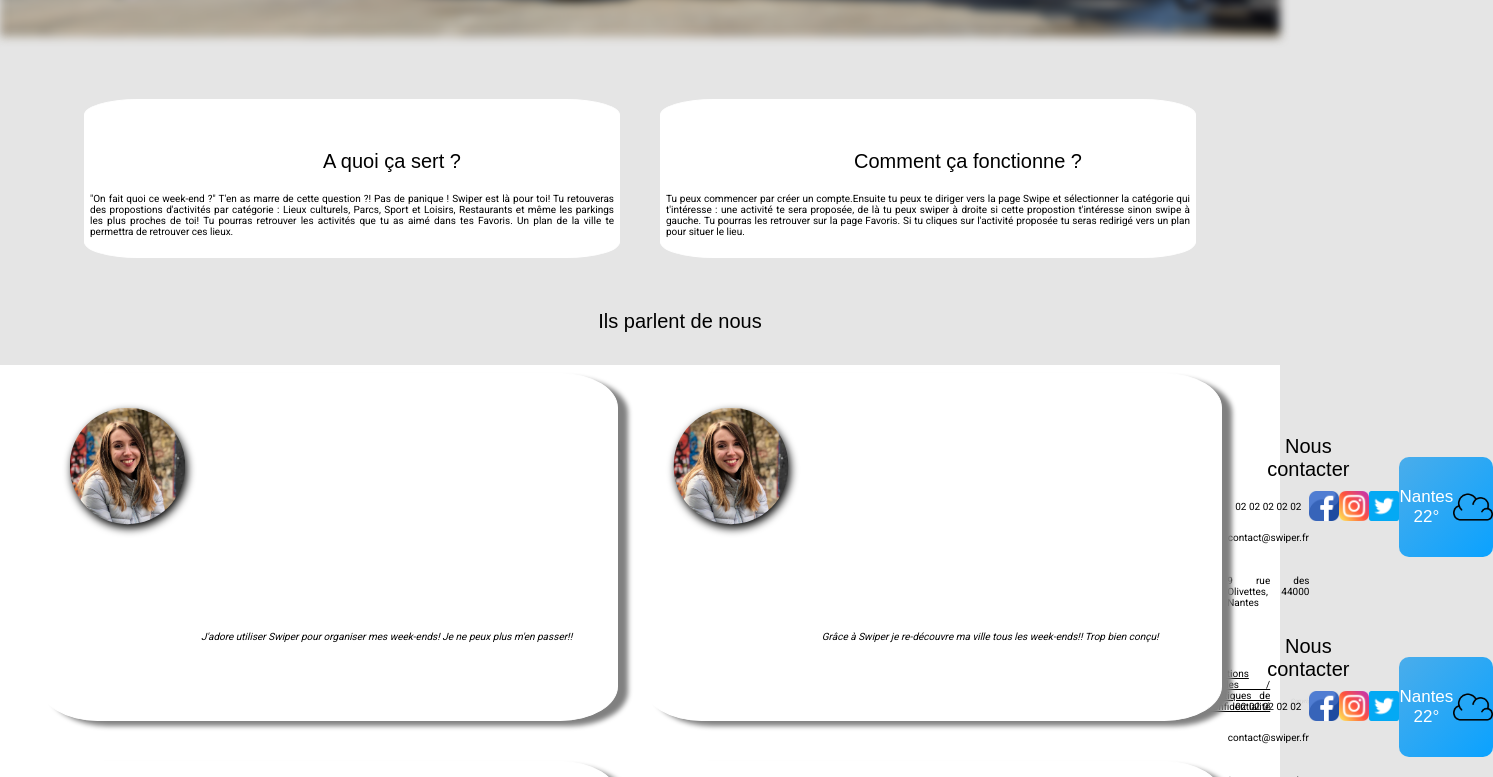
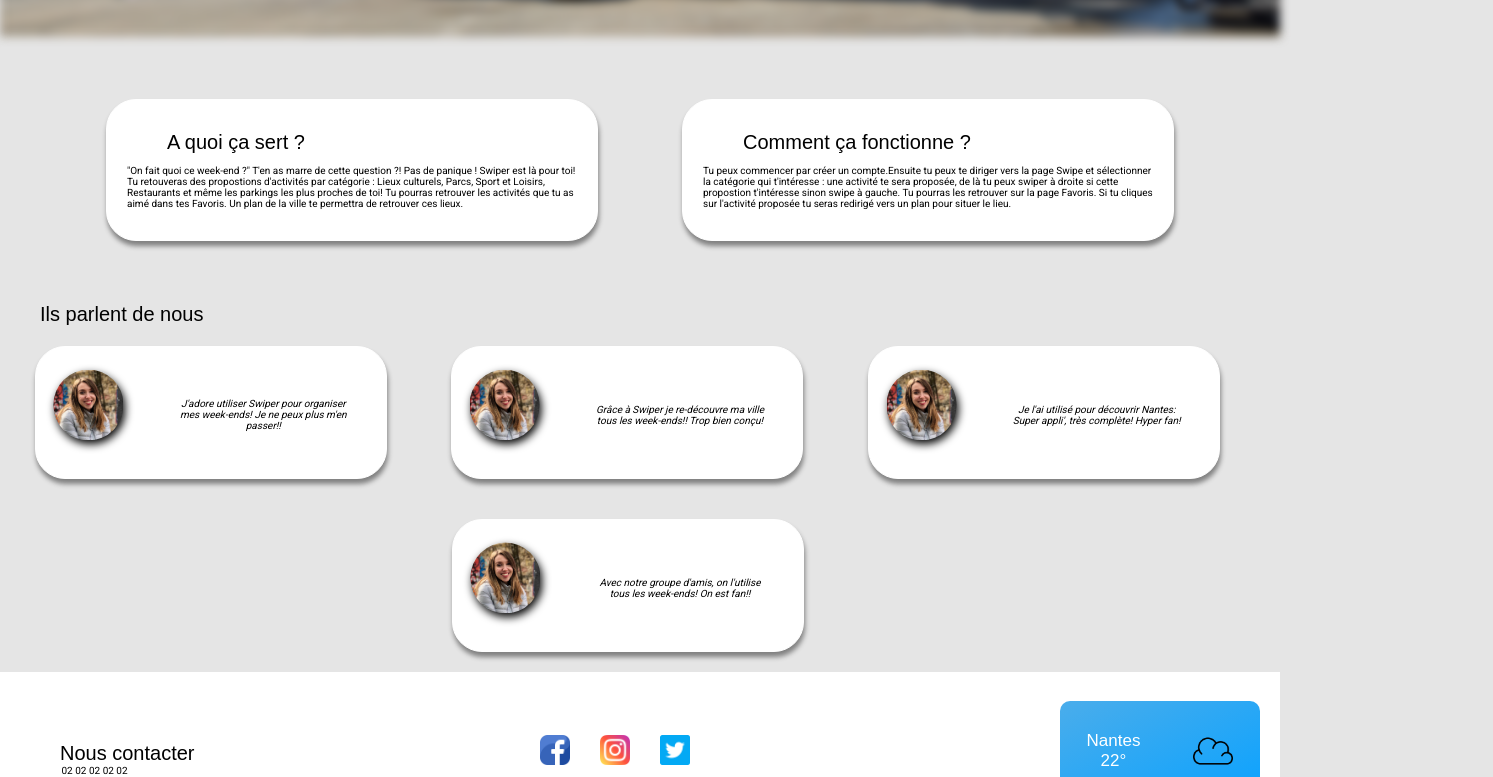
Before and after one commit to guilhemcv/swiper, a React (Create React App) app: page / in a window 1280 px wide. Shown: the part 763-1540 px from the top of the page, 1493 px wide, since content can reach past the window. Built offline with nearby package versions, Linux system fonts and the light colour scheme; a web font is replaced by a local one.

Commit message:
modification de la mise en page page d'accueil

```diff
--- a/src/App.js
+++ b/src/App.js
@@ -8,9 +8,9 @@
   return (
     <div className="App">
       <Accueil />
-      <Swipe />
+      {/*  <Swipe />
       <Map />
-      <Favoris />
+      <Favoris /> */}
     </div>
   );
 }
--- a/src/components/Avis/Avis.css
+++ b/src/components/Avis/Avis.css
@@ -32,6 +32,10 @@
 /*                               DESKTOP                               */
 
 @media screen and (min-width:800px) {
+  .carte-avis {
+    height: auto;
+  }
+
   h2{
     text-align:left;
     position: relative;
@@ -41,51 +45,59 @@
 
 
   .avis{
-    display: inline;
+    display: flex;
     text-align: center;
-    position: relative;
+    flex-direction: row;
+    flex-wrap: wrap;
+    justify-content: space-around;
+  /*   position: relative; */
     left: 40px;
 }
 .avis1{
-  float: left;
-  width:45%;
-  display: inline;
+  /* float: left; */
+  display: flex;
+  align-items: center;
+  justify-content: center;
+  align-content: space-around;
+  width: 35rem;
   border: 1px solid white;
   background-color: white;
-  border-radius: 10%;
-  border-radius: 10%;
+  border-radius: 3rem;
   margin-right: 2%;
-  box-shadow: 10px 5px 5px grey;
+  box-shadow: 1px 5px 5px grey;
 }
 .avis2{
-  float: left;
-  width:45%;
-  display: inline;
+  display: flex;
+  align-items: center;
+  justify-content: center;
+  width: 35rem;
   border: 1px solid white;
-  border-radius: 10%;
+  background-color: white;
+  border-radius: 3rem;
   margin-right: 2%;
-  background-color: white;
-  box-shadow: 10px 5px 5px grey;
+  box-shadow: 1px 5px 5px grey;
 }
 .avis3{
-  float: left;
-  width:45%;
-  display: inline;
+  display: flex;
+  align-items: center;
+  justify-content: center;
+  width: 35rem;
   border: 1px solid white;
   background-color: white;
-  border-radius: 10%;
+  border-radius: 3rem;
   margin-right: 2%;
-  box-shadow: 10px 5px 5px grey;
+  box-shadow: 1px 5px 5px grey;
 }
 .avis4{
-  float: left;
-  width:45%;
-  display: inline;
+  display: flex;
+  align-items: center;
+  justify-content: center;
+  width: 35rem;
   border: 1px solid white;
   background-color: white;
-  border-radius: 10%;
+  border-radius: 3rem;
   margin-right: 2%;
-  box-shadow: 10px 5px 5px grey;
+  box-shadow: 1px 5px 5px grey;
 }
 .photo {
   float: left;
--- a/src/components/Avis/Avis.js
+++ b/src/components/Avis/Avis.js
@@ -4,13 +4,13 @@
 
 function Avis() {
   return (
-    <div>
+    <div className="carte-avis">
       <div className="titre">
         <h2>Ils parlent de nous</h2>
       </div>
       <div className="avis">
         <div className="avis1">
-          <img src={Images} alt="Portrait Coralie" class="photo" />
+          <img src={Images} alt="Portrait Coralie" className="photo" />
           <p>
             J'adore utiliser Swiper pour organiser mes week-ends! Je ne peux
             plus m'en passer!!
--- a/src/components/Carte/Carte.css
+++ b/src/components/Carte/Carte.css
@@ -2,7 +2,7 @@
 
 
 /*                   MOBILE FIRST                               */
-h2 {
+/* h2 {
   display: flex;
   justify-content: center;
   align-items: center;
@@ -15,7 +15,7 @@
   text-align: justify;
   width: 100%;
   margin-bottom :20px;
-}
+} */
 .carte{
   display: flex;
   flex-direction: column;
@@ -33,41 +33,54 @@
   .carte{
     display: flex;
     flex-direction: row;
-    display: flex;
+    justify-content: space-around;
     margin-top: 60px;
+    margin-bottom: 6rem;
     padding-left: 0px;
     padding-right: 0px;
   }
-  h2{
-    display: flex;
-    flex-direction: row;
+  .titre-carte{
+    margin: 0;
+    text-align: center;
+
   }
   .info{
-    display: block;
-    width: 100%;
+    display: flex;
+    flex-direction: column;
+    align-items: flex-start;
+    align-content: center;
+    justify-content: space-evenly;
+    width: 45rem;
+    height: 10rem;
     border : 1px solid white;
-    border-radius:10%;
+    border-radius:3rem;
     background-color: white;
-    margin-left: 20px;
-    margin-right: 20px;
-    padding-left: 5px;
-    padding-right: 5px;
+    box-shadow: 1px 5px 5px grey;
+/*     margin-left: 20px;
+    margin-right: 20px; */
+    padding: 2rem;
   }
-  .info p{
+/*   .info p{
     display: flex;
    text-align: justify;
    align-content: center;
    justify-content: center;
-  }
+  } */
   .fonctionnement{
-    display: block;
+    display: flex;
+    flex-direction: column;
+    align-items: flex-start;
+    align-content: center;
+    justify-content: space-evenly;
+    width: 45rem;
+    height: 10rem;
     border : 1px solid white;
-    border-radius:10%;
+    border-radius:3rem;
     background-color: white;
-    width: 100%;
-    margin-left: 20px;
-    margin-right: 20px;
-    padding-left: 5px;
-    padding-right: 5px;
+    box-shadow: 1px 5px 5px grey;
+
+/*     margin-left: 20px;
+    margin-right: 20px; */
+   padding: 2rem;
   }
 }
--- a/src/components/Carte/Carte.js
+++ b/src/components/Carte/Carte.js
@@ -5,7 +5,7 @@
   return (
     <div className="carte">
       <div className="info">
-        <h2> A quoi ça sert ? </h2>
+        <h2 className="titre-carte"> A quoi ça sert ? </h2>
         <p>
           "On fait quoi ce week-end ?" T'en as marre de cette question ?! Pas de
           panique ! Swiper est là pour toi! Tu retouveras des propostions
@@ -16,7 +16,7 @@
         </p>
       </div>
       <div className="fonctionnement">
-        <h2> Comment ça fonctionne ? </h2>
+        <h2 className="titre-carte"> Comment ça fonctionne ? </h2>
         <p>
           Tu peux commencer par créer un compte.Ensuite tu peux te diriger vers
           la page Swipe et sélectionner la catégorie qui t'intéresse : une
--- a/src/components/Footer/Footer.css
+++ b/src/components/Footer/Footer.css
@@ -19,8 +19,9 @@
 
 .footer {
     background-color: white;
-    height: 32rem;
+    height: 38rem;
     margin: 0 auto;
+    position: relative;
 }
 
 .footer-haut {
@@ -82,7 +83,7 @@
 @media screen and (min-width: 800px){
 
     .footer {
-        height: 20rem;
+        height: 25rem;
     }
 
     .footer-haut {
```
